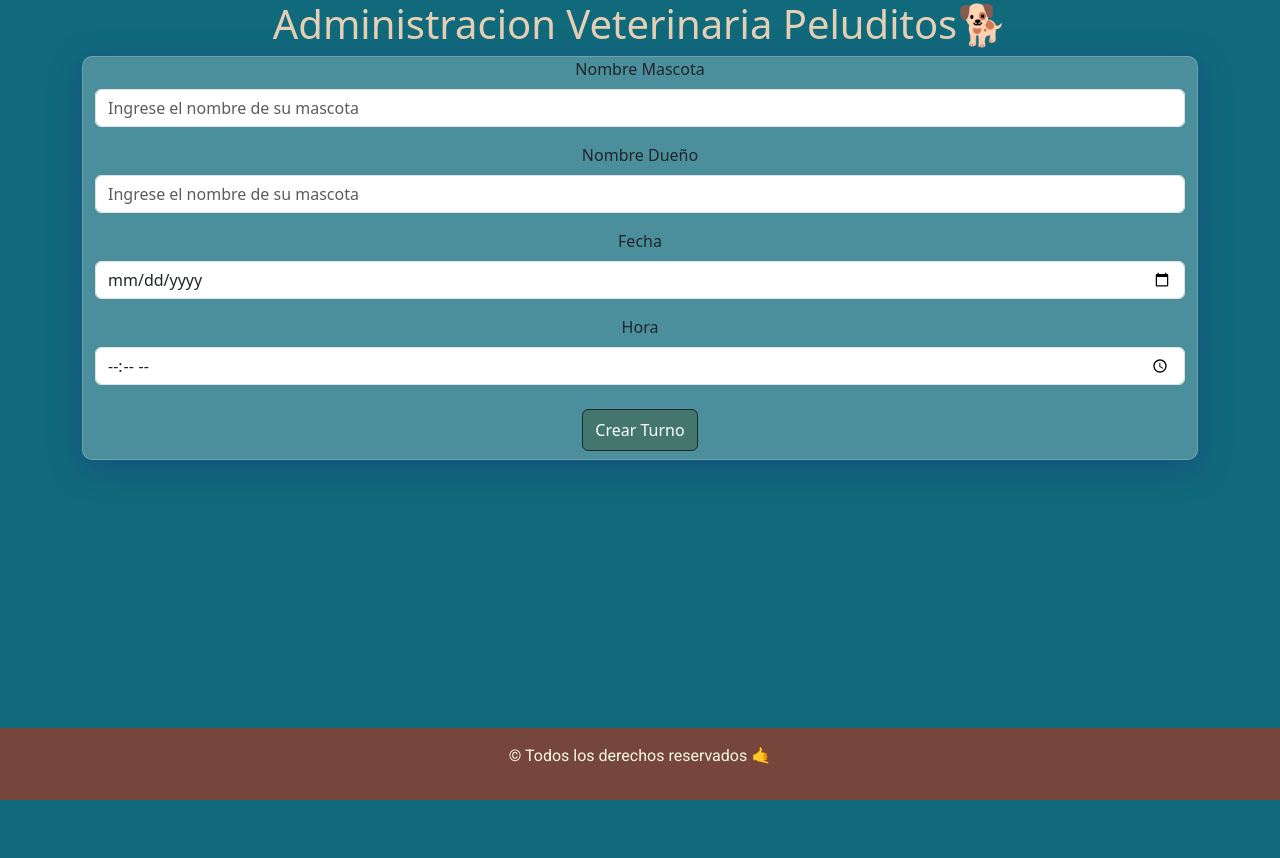
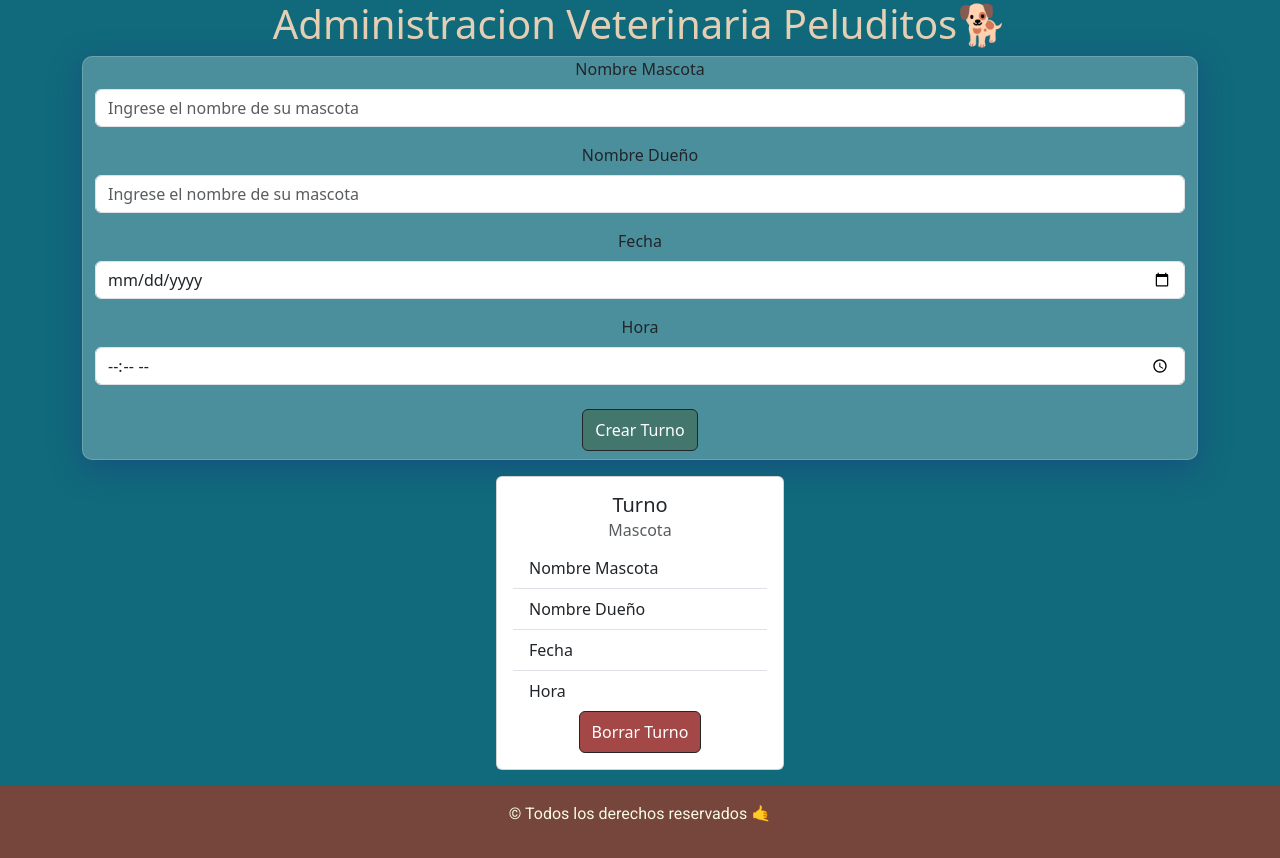
Before and after one commit to CosmeNicolas/TurnosVeterinaria, a React (Vite) app: page / in a window 1280 px wide. Before the commit the page ends 800 px from the top, so only its background shows below. Built offline with nearby package versions, Linux system fonts and the light colour scheme; a web font is replaced by a local one.

Commit message:
agregue una carda para q los turnos sean visualizados una vez cargados

```diff
--- a/src/App.css
+++ b/src/App.css
@@ -57,3 +57,7 @@ footer{
 .btn-form{
   background: #43766C;
 }
+
+.btn-borrar{
+  background: #a44747;
+}
--- a/src/App.jsx
+++ b/src/App.jsx
@@ -2,6 +2,7 @@
 import {Container} from 'react-bootstrap'
 import Footer from './components/Footer'
 import Formulario from './components/Formulario'
+
 import 'bootstrap/dist/css/bootstrap.min.css';
 import './App.css'
 
--- a/src/components/Formulario.jsx
+++ b/src/components/Formulario.jsx
@@ -1,5 +1,6 @@
  import { useState } from 'react'
 import { Form, Button} from "react-bootstrap";
+import TurnosVista from './TurnosVista';
 
 
 const Formulario = () => {
@@ -9,7 +10,6 @@ const Formulario = () => {
   const [hora, setHora] = useState('')
 
 
-
   const handleSubmit = (e)=> {
     e.preventDefault();
 
@@ -17,6 +17,8 @@ const Formulario = () => {
 
 
   return(
+    <>
+
     <div className="container container-form">
 
       <Form>
@@ -75,6 +77,8 @@ const Formulario = () => {
         </Button>
       </Form>
     </div>
+    <TurnosVista/>
+        </>
   )
 }
 
--- /dev/null
+++ b/src/components/TurnosVista.jsx
@@ -0,0 +1,25 @@
+import {Card, Button, ListGroup} from 'react-bootstrap';
+
+const TurnosVista = () => {
+  return (
+    <div className='d-flex justify-content-center my-3'>
+    <Card style={{ width: '18rem' }}>
+      <Card.Body>
+        <Card.Title>Turno</Card.Title>
+        <Card.Subtitle className="mb-2 text-muted">Mascota</Card.Subtitle>
+          <ListGroup variant="flush" className='text-start'>
+            <ListGroup.Item>Nombre Mascota</ListGroup.Item>
+            <ListGroup.Item>Nombre Dueño</ListGroup.Item>
+            <ListGroup.Item>Fecha</ListGroup.Item>
+            <ListGroup.Item>Hora</ListGroup.Item>
+          </ListGroup>
+        <Button variant="dark" className='btn-borrar py-2'>
+          Borrar Turno
+        </Button>
+      </Card.Body>
+    </Card>
+    </div>
+  );
+};
+
+export default TurnosVista;
```
